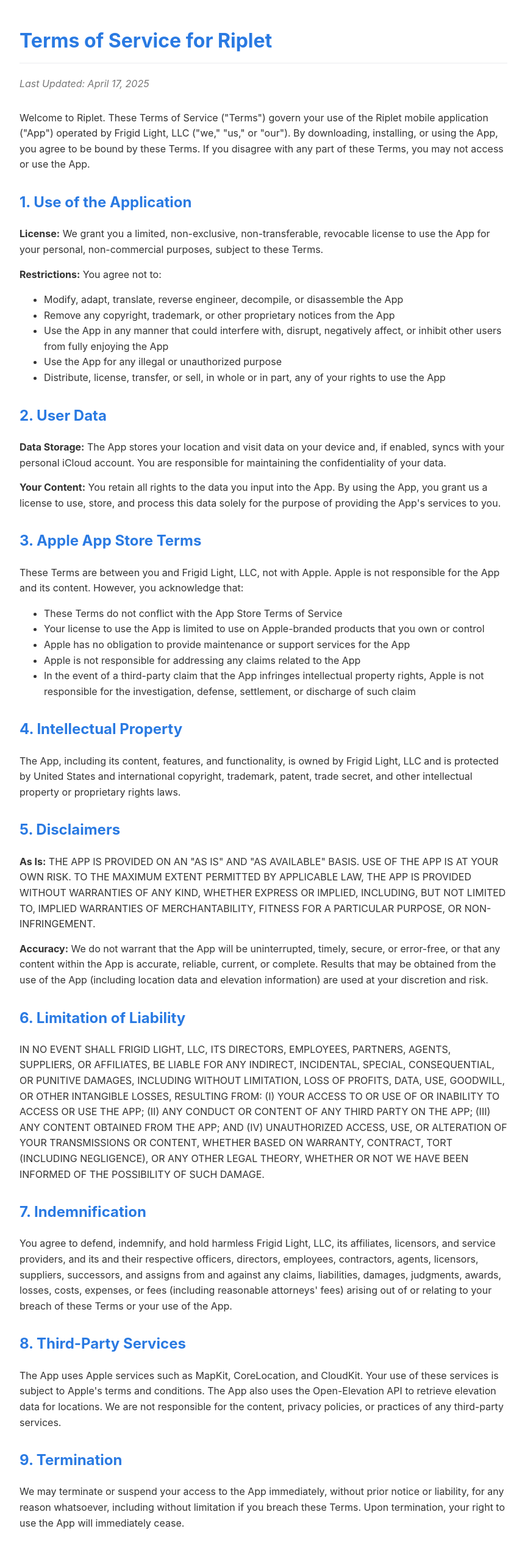
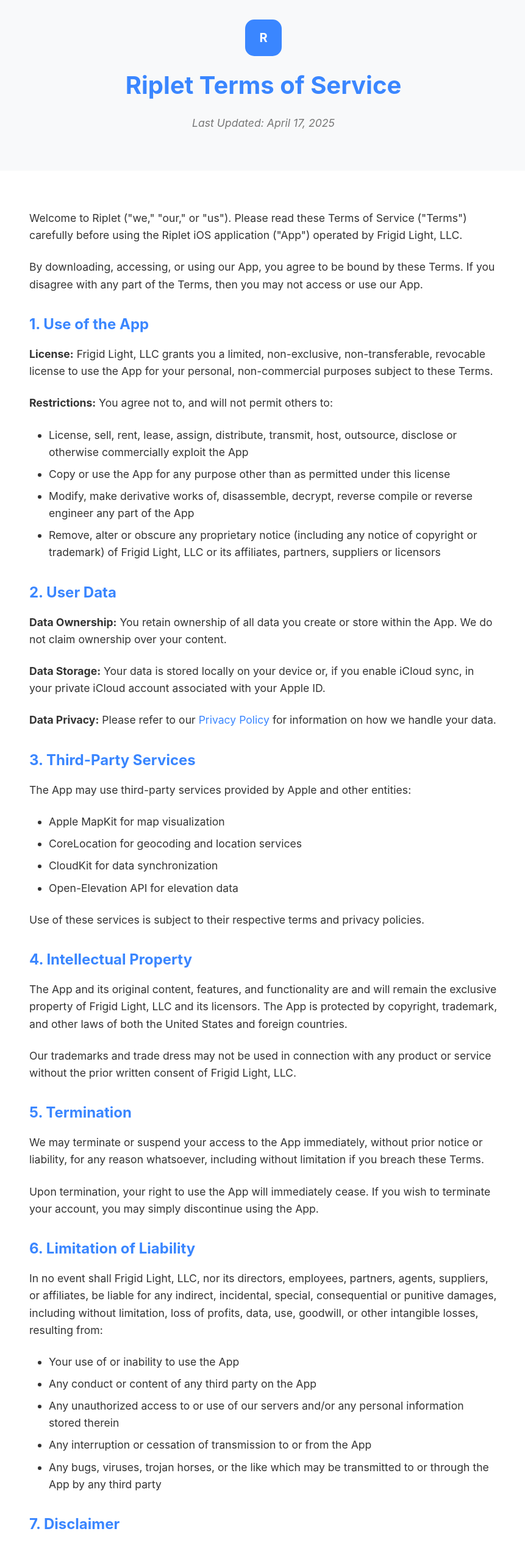
Before and after one commit to davidhowland/riplet_web, a plain HTML site: page terms-of-service.html in a window 1280 px wide. Shown: the top 2539 px of the page at 61% size, without its empty margins (208-1069 px from the left). Drawn offline with Linux system fonts and the light colour scheme.

Commit message:
more styling updates

```diff
--- a/terms-of-service.html
+++ b/terms-of-service.html
@@ -3,122 +3,246 @@
 <head>
     <meta charset="UTF-8">
     <meta name="viewport" content="width=device-width, initial-scale=1.0">
-    <title>Riplet Terms of Service</title>
+    <title>Riplet - Terms of Service</title>
     <style>
+        :root {
+            --primary-color: #3a86ff;
+            --secondary-color: #8338ec;
+            --accent-color: #ff006e;
+            --text-color: #333333;
+            --light-bg: #f8f9fa;
+            --dark-bg: #212529;
+            --section-spacing: 100px;
+        }
+
+        * {
+            margin: 0;
+            padding: 0;
+            box-sizing: border-box;
+            font-family: -apple-system, BlinkMacSystemFont, 'Segoe UI', Roboto, Oxygen, Ubuntu, Cantarell, 'Open Sans', 'Helvetica Neue', sans-serif;
+        }
+
         body {
-            font-family: -apple-system, BlinkMacSystemFont, 'Segoe UI', Roboto, Oxygen, Ubuntu, Cantarell, 'Open Sans', 'Helvetica Neue', sans-serif;
+            color: var(--text-color);
             line-height: 1.6;
-            color: #333;
+        }
+
+        .container {
+            width: 90%;
             max-width: 800px;
             margin: 0 auto;
-            padding: 20px;
+            padding: 2rem 1rem;
         }
+
+        header {
+            background-color: var(--light-bg);
+            padding: 2rem 0;
+            text-align: center;
+            margin-bottom: 2rem;
+        }
+
+        .logo {
+            width: 60px;
+            height: 60px;
+            background-color: var(--primary-color);
+            border-radius: 15px;
+            display: flex;
+            align-items: center;
+            justify-content: center;
+            margin: 0 auto 1rem auto;
+            color: white;
+            font-weight: bold;
+            font-size: 1.25rem;
+        }
+
         h1 {
-            color: #2a7ae2;
-            border-bottom: 1px solid #eaecef;
-            padding-bottom: 10px;
+            font-size: 2.5rem;
+            margin-bottom: 1rem;
+            color: var(--primary-color);
+            text-align: center;
         }
+
         h2 {
-            color: #2a7ae2;
-            margin-top: 30px;
+            font-size: 1.5rem;
+            margin: 2rem 0 1rem 0;
+            color: var(--primary-color);
         }
+
         p {
-            margin: 15px 0;
+            margin-bottom: 1.5rem;
+            font-size: 1.1rem;
         }
+
         .last-updated {
             color: #777;
             font-style: italic;
-            margin-bottom: 30px;
+            margin-bottom: 2rem;
+            text-align: center;
         }
+
+        ul {
+            margin-left: 2rem;
+            margin-bottom: 1.5rem;
+        }
+
+        li {
+            margin-bottom: 0.5rem;
+            font-size: 1.1rem;
+        }
+
+        a {
+            color: var(--primary-color);
+            text-decoration: none;
+        }
+
+        a:hover {
+            text-decoration: underline;
+        }
+
         .contact {
-            background-color: #f8f9fa;
-            padding: 15px;
-            border-radius: 5px;
-            margin-top: 40px;
+            background-color: var(--light-bg);
+            padding: 2rem;
+            border-radius: 10px;
+            margin-top: 2rem;
+            box-shadow: 0 5px 15px rgba(0, 0, 0, 0.05);
+        }
+
+        .contact h2 {
+            margin-top: 0;
+        }
+
+        footer {
+            background-color: var(--dark-bg);
+            color: white;
+            padding: 2rem 0;
+            text-align: center;
+            margin-top: 3rem;
+        }
+
+        footer a {
+            color: var(--primary-color);
+        }
+
+        .back-button {
+            display: inline-block;
+            background-color: var(--primary-color);
+            color: white;
+            padding: 0.8rem 2rem;
+            border-radius: 30px;
+            text-decoration: none;
+            font-weight: bold;
+            font-size: 1.1rem;
+            margin-top: 2rem;
+        }
+
+        @media (max-width: 768px) {
+            h1 {
+                font-size: 2rem;
+            }
+
+            h2 {
+                font-size: 1.3rem;
+            }
+
+            .container {
+                width: 95%;
+                padding: 1rem;
+            }
+
+            .contact {
+                padding: 1.5rem;
+            }
         }
     </style>
 </head>
 <body>
-    <h1>Terms of Service for Riplet</h1>
+    <header>
+        <div class="logo">R</div>
+        <h1>Riplet Terms of Service</h1>
         <p class="last-updated">Last Updated: April 17, 2025</p>
+    </header>
 
-    <p>Welcome to Riplet. These Terms of Service ("Terms") govern your use of the Riplet mobile application ("App") operated by Frigid Light, LLC ("we," "us," or "our"). By downloading, installing, or using the App, you agree to be bound by these Terms. If you disagree with any part of these Terms, you may not access or use the App.</p>
+    <div class="container">
+        <p>Welcome to Riplet ("we," "our," or "us"). Please read these Terms of Service ("Terms") carefully before using the Riplet iOS application ("App") operated by Frigid Light, LLC.</p>
 
-    <h2>1. Use of the Application</h2>
+        <p>By downloading, accessing, or using our App, you agree to be bound by these Terms. If you disagree with any part of the Terms, then you may not access or use our App.</p>
 
-    <p><strong>License:</strong> We grant you a limited, non-exclusive, non-transferable, revocable license to use the App for your personal, non-commercial purposes, subject to these Terms.</p>
+        <h2>1. Use of the App</h2>
 
-    <p><strong>Restrictions:</strong> You agree not to:</p>
+        <p><strong>License:</strong> Frigid Light, LLC grants you a limited, non-exclusive, non-transferable, revocable license to use the App for your personal, non-commercial purposes subject to these Terms.</p>
+
+        <p><strong>Restrictions:</strong> You agree not to, and will not permit others to:</p>
         <ul>
-        <li>Modify, adapt, translate, reverse engineer, decompile, or disassemble the App</li>
-        <li>Remove any copyright, trademark, or other proprietary notices from the App</li>
-        <li>Use the App in any manner that could interfere with, disrupt, negatively affect, or inhibit other users from fully enjoying the App</li>
-        <li>Use the App for any illegal or unauthorized purpose</li>
-        <li>Distribute, license, transfer, or sell, in whole or in part, any of your rights to use the App</li>
+            <li>License, sell, rent, lease, assign, distribute, transmit, host, outsource, disclose or otherwise commercially exploit the App</li>
+            <li>Copy or use the App for any purpose other than as permitted under this license</li>
+            <li>Modify, make derivative works of, disassemble, decrypt, reverse compile or reverse engineer any part of the App</li>
+            <li>Remove, alter or obscure any proprietary notice (including any notice of copyright or trademark) of Frigid Light, LLC or its affiliates, partners, suppliers or licensors</li>
         </ul>
 
         <h2>2. User Data</h2>
 
-    <p><strong>Data Storage:</strong> The App stores your location and visit data on your device and, if enabled, syncs with your personal iCloud account. You are responsible for maintaining the confidentiality of your data.</p>
+        <p><strong>Data Ownership:</strong> You retain ownership of all data you create or store within the App. We do not claim ownership over your content.</p>
 
-    <p><strong>Your Content:</strong> You retain all rights to the data you input into the App. By using the App, you grant us a license to use, store, and process this data solely for the purpose of providing the App's services to you.</p>
+        <p><strong>Data Storage:</strong> Your data is stored locally on your device or, if you enable iCloud sync, in your private iCloud account associated with your Apple ID.</p>
 
-    <h2>3. Apple App Store Terms</h2>
+        <p><strong>Data Privacy:</strong> Please refer to our <a href="privacy-policy.html">Privacy Policy</a> for information on how we handle your data.</p>
 
-    <p>These Terms are between you and Frigid Light, LLC, not with Apple. Apple is not responsible for the App and its content. However, you acknowledge that:</p>
+        <h2>3. Third-Party Services</h2>
+
+        <p>The App may use third-party services provided by Apple and other entities:</p>
         <ul>
-        <li>These Terms do not conflict with the App Store Terms of Service</li>
-        <li>Your license to use the App is limited to use on Apple-branded products that you own or control</li>
-        <li>Apple has no obligation to provide maintenance or support services for the App</li>
-        <li>Apple is not responsible for addressing any claims related to the App</li>
-        <li>In the event of a third-party claim that the App infringes intellectual property rights, Apple is not responsible for the investigation, defense, settlement, or discharge of such claim</li>
+            <li>Apple MapKit for map visualization</li>
+            <li>CoreLocation for geocoding and location services</li>
+            <li>CloudKit for data synchronization</li>
+            <li>Open-Elevation API for elevation data</li>
         </ul>
+
+        <p>Use of these services is subject to their respective terms and privacy policies.</p>
 
         <h2>4. Intellectual Property</h2>
 
-    <p>The App, including its content, features, and functionality, is owned by Frigid Light, LLC and is protected by United States and international copyright, trademark, patent, trade secret, and other intellectual property or proprietary rights laws.</p>
+        <p>The App and its original content, features, and functionality are and will remain the exclusive property of Frigid Light, LLC and its licensors. The App is protected by copyright, trademark, and other laws of both the United States and foreign countries.</p>
 
-    <h2>5. Disclaimers</h2>
+        <p>Our trademarks and trade dress may not be used in connection with any product or service without the prior written consent of Frigid Light, LLC.</p>
 
-    <p><strong>As Is:</strong> THE APP IS PROVIDED ON AN "AS IS" AND "AS AVAILABLE" BASIS. USE OF THE APP IS AT YOUR OWN RISK. TO THE MAXIMUM EXTENT PERMITTED BY APPLICABLE LAW, THE APP IS PROVIDED WITHOUT WARRANTIES OF ANY KIND, WHETHER EXPRESS OR IMPLIED, INCLUDING, BUT NOT LIMITED TO, IMPLIED WARRANTIES OF MERCHANTABILITY, FITNESS FOR A PARTICULAR PURPOSE, OR NON-INFRINGEMENT.</p>
+        <h2>5. Termination</h2>
 
-    <p><strong>Accuracy:</strong> We do not warrant that the App will be uninterrupted, timely, secure, or error-free, or that any content within the App is accurate, reliable, current, or complete. Results that may be obtained from the use of the App (including location data and elevation information) are used at your discretion and risk.</p>
+        <p>We may terminate or suspend your access to the App immediately, without prior notice or liability, for any reason whatsoever, including without limitation if you breach these Terms.</p>
+
+        <p>Upon termination, your right to use the App will immediately cease. If you wish to terminate your account, you may simply discontinue using the App.</p>
 
         <h2>6. Limitation of Liability</h2>
 
-    <p>IN NO EVENT SHALL FRIGID LIGHT, LLC, ITS DIRECTORS, EMPLOYEES, PARTNERS, AGENTS, SUPPLIERS, OR AFFILIATES, BE LIABLE FOR ANY INDIRECT, INCIDENTAL, SPECIAL, CONSEQUENTIAL, OR PUNITIVE DAMAGES, INCLUDING WITHOUT LIMITATION, LOSS OF PROFITS, DATA, USE, GOODWILL, OR OTHER INTANGIBLE LOSSES, RESULTING FROM: (I) YOUR ACCESS TO OR USE OF OR INABILITY TO ACCESS OR USE THE APP; (II) ANY CONDUCT OR CONTENT OF ANY THIRD PARTY ON THE APP; (III) ANY CONTENT OBTAINED FROM THE APP; AND (IV) UNAUTHORIZED ACCESS, USE, OR ALTERATION OF YOUR TRANSMISSIONS OR CONTENT, WHETHER BASED ON WARRANTY, CONTRACT, TORT (INCLUDING NEGLIGENCE), OR ANY OTHER LEGAL THEORY, WHETHER OR NOT WE HAVE BEEN INFORMED OF THE POSSIBILITY OF SUCH DAMAGE.</p>
+        <p>In no event shall Frigid Light, LLC, nor its directors, employees, partners, agents, suppliers, or affiliates, be liable for any indirect, incidental, special, consequential or punitive damages, including without limitation, loss of profits, data, use, goodwill, or other intangible losses, resulting from:</p>
+        <ul>
+            <li>Your use of or inability to use the App</li>
+            <li>Any conduct or content of any third party on the App</li>
+            <li>Any unauthorized access to or use of our servers and/or any personal information stored therein</li>
+            <li>Any interruption or cessation of transmission to or from the App</li>
+            <li>Any bugs, viruses, trojan horses, or the like which may be transmitted to or through the App by any third party</li>
+        </ul>
 
-    <h2>7. Indemnification</h2>
+        <h2>7. Disclaimer</h2>
 
-    <p>You agree to defend, indemnify, and hold harmless Frigid Light, LLC, its affiliates, licensors, and service providers, and its and their respective officers, directors, employees, contractors, agents, licensors, suppliers, successors, and assigns from and against any claims, liabilities, damages, judgments, awards, losses, costs, expenses, or fees (including reasonable attorneys' fees) arising out of or relating to your breach of these Terms or your use of the App.</p>
+        <p>Your use of the App is at your sole risk. The App is provided on an "AS IS" and "AS AVAILABLE" basis. The App is provided without warranties of any kind, whether express or implied, including, but not limited to, implied warranties of merchantability, fitness for a particular purpose, non-infringement or course of performance.</p>
 
-    <h2>8. Third-Party Services</h2>
+        <p>Frigid Light, LLC, its subsidiaries, affiliates, and licensors do not warrant that: (a) the App will function uninterrupted, secure or available at any particular time or location; (b) any errors or defects will be corrected; (c) the App is free of viruses or other harmful components; or (d) the results of using the App will meet your requirements.</p>
 
-    <p>The App uses Apple services such as MapKit, CoreLocation, and CloudKit. Your use of these services is subject to Apple's terms and conditions. The App also uses the Open-Elevation API to retrieve elevation data for locations. We are not responsible for the content, privacy policies, or practices of any third-party services.</p>
+        <h2>8. Governing Law</h2>
 
-    <h2>9. Termination</h2>
+        <p>These Terms shall be governed and construed in accordance with the laws of Massachusetts, United States, without regard to its conflict of law provisions.</p>
 
-    <p>We may terminate or suspend your access to the App immediately, without prior notice or liability, for any reason whatsoever, including without limitation if you breach these Terms. Upon termination, your right to use the App will immediately cease.</p>
+        <p>Our failure to enforce any right or provision of these Terms will not be considered a waiver of those rights. If any provision of these Terms is held to be invalid or unenforceable by a court, the remaining provisions of these Terms will remain in effect.</p>
 
-    <h2>10. Changes to Terms</h2>
+        <h2>9. Changes to Terms</h2>
 
-    <p>We reserve the right to modify or replace these Terms at any time. If a revision is material, we will try to provide at least 30 days' notice prior to any new terms taking effect. What constitutes a material change will be determined at our sole discretion.</p>
+        <p>We reserve the right, at our sole discretion, to modify or replace these Terms at any time. If a revision is material, we will try to provide at least 30 days' notice prior to any new terms taking effect.</p>
 
-    <h2>11. Governing Law</h2>
-
-    <p>These Terms shall be governed and construed in accordance with the laws of the Commonwealth of Massachusetts, without regard to its conflict of law provisions. Our failure to enforce any right or provision of these Terms will not be considered a waiver of those rights.</p>
-
-    <h2>12. Severability</h2>
-
-    <p>If any provision of these Terms is held to be invalid or unenforceable by a court, the remaining provisions of these Terms will remain in effect.</p>
-
-    <h2>13. Complete Agreement</h2>
-
-    <p>These Terms constitute the entire agreement between us regarding our App and supersede and replace any prior agreements we might have between us regarding the App.</p>
+        <p>By continuing to access or use our App after those revisions become effective, you agree to be bound by the revised terms. If you do not agree to the new terms, please stop using the App.</p>
 
         <div class="contact">
-        <h2>14. Contact Us</h2>
-        <p>If you have any questions or concerns about these Terms, please contact us at:</p>
+            <h2>10. Contact Us</h2>
+            <p>If you have any questions or concerns about these Terms of Service, please contact us at:</p>
             <p>Email: riplet@frigidlight.com</p>
             <p>Frigid Light, LLC<br>
             82 Wendell Ave Ste 100<br>
```
Lines whose indentation alone changed are shown as unchanged.
